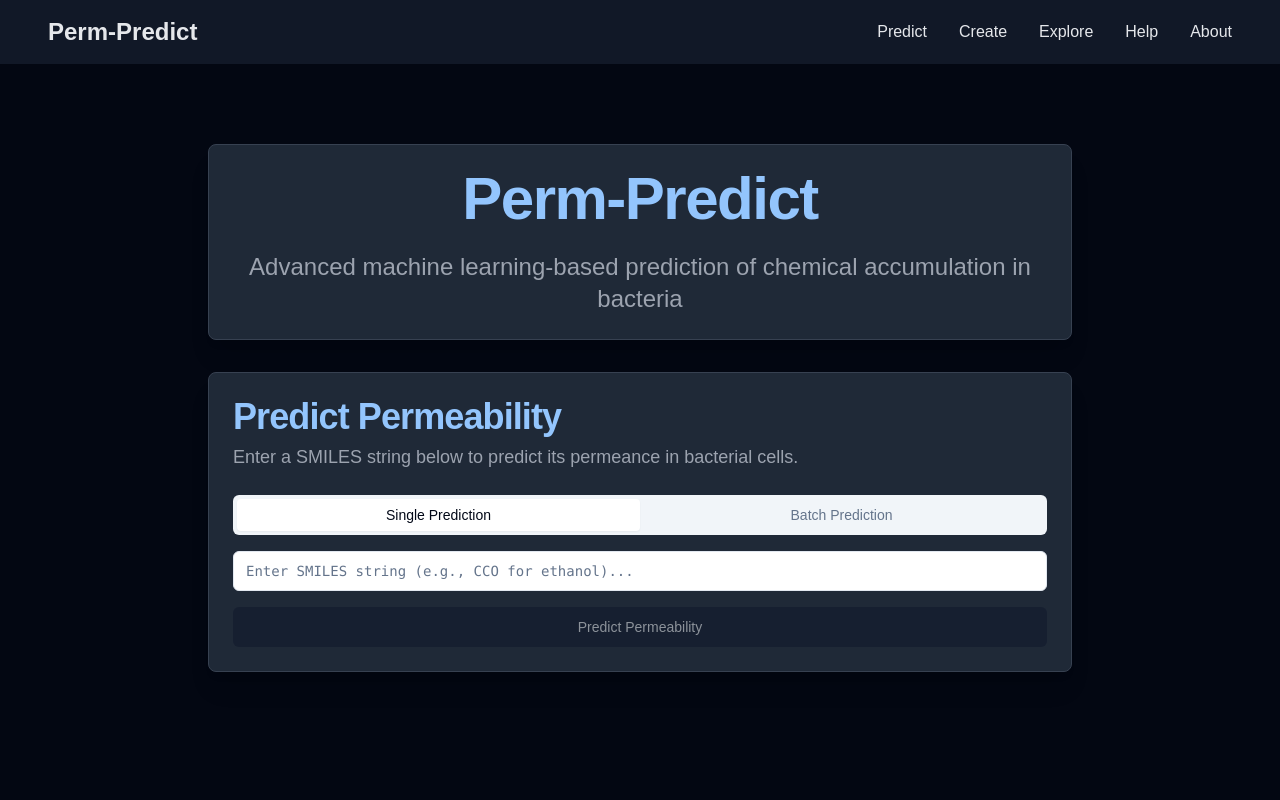
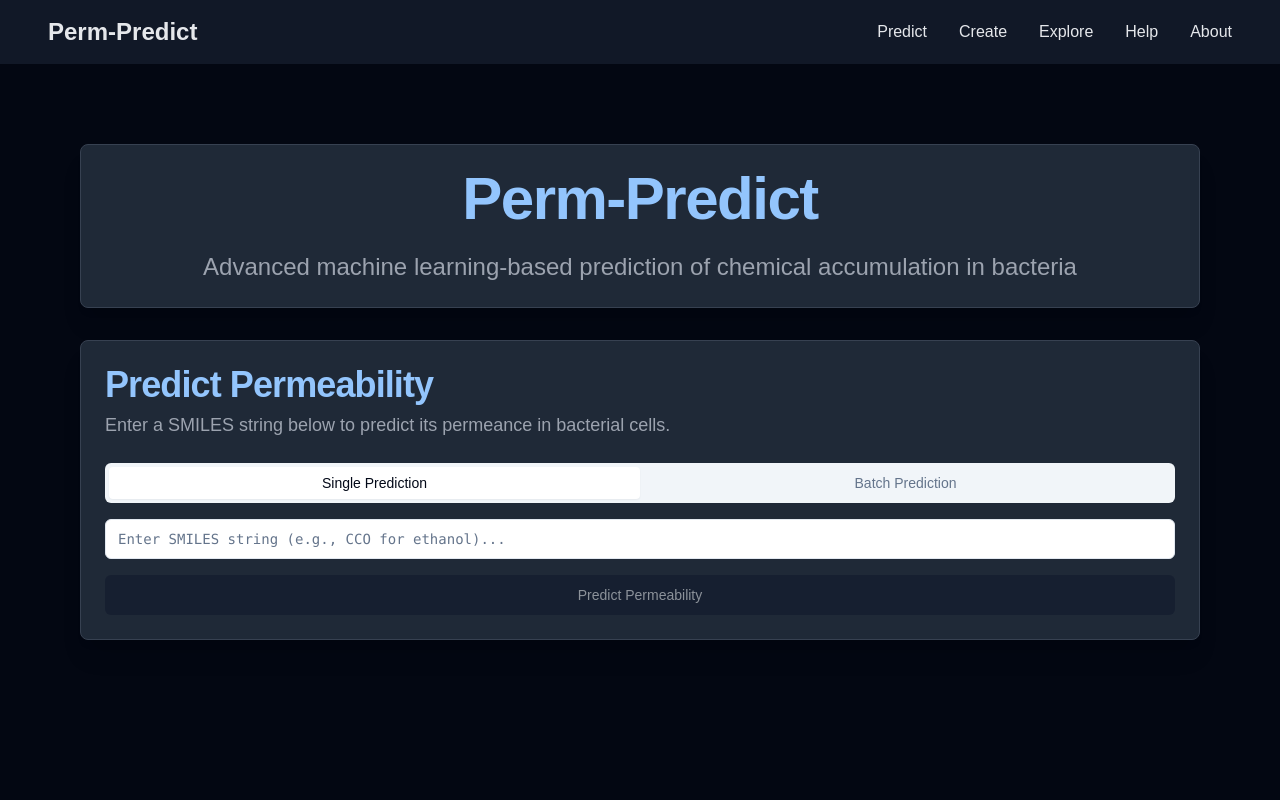
Before and after one commit to adamd3/perm-predict, a Next.js app in the folder frontend/: page / in a window 1280 px wide. Shown: the top 800 px of the page. Built offline with nearby package versions, Linux system fonts and the light colour scheme; no server answers.

Commit message:
Use wider viewport for results table

```diff
--- a/frontend/src/app/PredictionPage.tsx
+++ b/frontend/src/app/PredictionPage.tsx
@@ -27,7 +27,7 @@
 
   return (
     <main className="min-h-screen bg-gray-950 py-16">
-      <div className="container mx-auto p-4 max-w-4xl">
+      <div className="container mx-auto p-4 max-w-6xl">
         <Card className="mb-8 shadow-xl hover:shadow-2xl transition-shadow duration-300 border border-gray-700 bg-gray-800">
           <CardHeader className="text-center">
             <CardTitle className="text-6xl font-extrabold text-blue-300 mb-4">
--- a/frontend/src/components/PredictionResults.tsx
+++ b/frontend/src/components/PredictionResults.tsx
@@ -65,7 +65,13 @@
       title: { display: false },
     },
     scales: {
-      x: { ticks: { font: { size: 8 } } },
+      x: {
+        ticks: {
+          font: { size: 8 },
+          maxRotation: 90,
+          minRotation: 90,
+        }
+      },
       y: { ticks: { font: { size: 8 } } },
     },
   };
```
